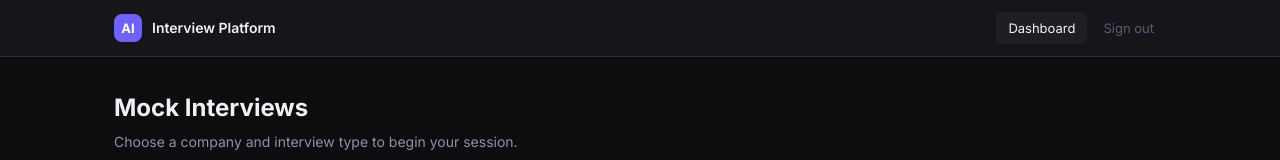
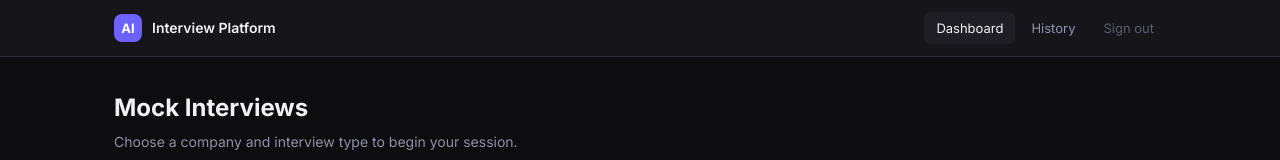
Before and after one commit to MNIAJ/adaptive-ai-interview-platform, a React (Vite) app in the folder frontend/: page / in a window 1280 px wide. Shown: the top 160 px of the page. Built offline with nearby package versions, Linux system fonts and the light colour scheme; sample sign-in values are in the browser's storage.

Commit message:
Update application layout

```diff
--- a/frontend/src/components/Layout.jsx
+++ b/frontend/src/components/Layout.jsx
@@ -24,6 +24,11 @@ export default function Layout({ children }) {
                 color: location.pathname === '/' ? 'var(--text-primary)' : 'var(--text-secondary)',
                 background: location.pathname === '/' ? 'var(--bg-raised)' : 'transparent'
               }}>Dashboard</Link>
+              <Link to="/history" style={{
+                padding: '6px 12px', borderRadius: 6, fontSize: 13, textDecoration: 'none',
+                color: location.pathname === '/history' ? 'var(--text-primary)' : 'var(--text-secondary)',
+                background: location.pathname === '/history' ? 'var(--bg-raised)' : 'transparent'
+              }}>History</Link>
               <button onClick={() => { localStorage.removeItem('token'); navigate('/login') }}
                       style={{ padding: '6px 12px', borderRadius: 6, fontSize: 13, background: 'transparent', border: 'none', color: 'var(--text-muted)', cursor: 'pointer' }}>
                 Sign out
```
